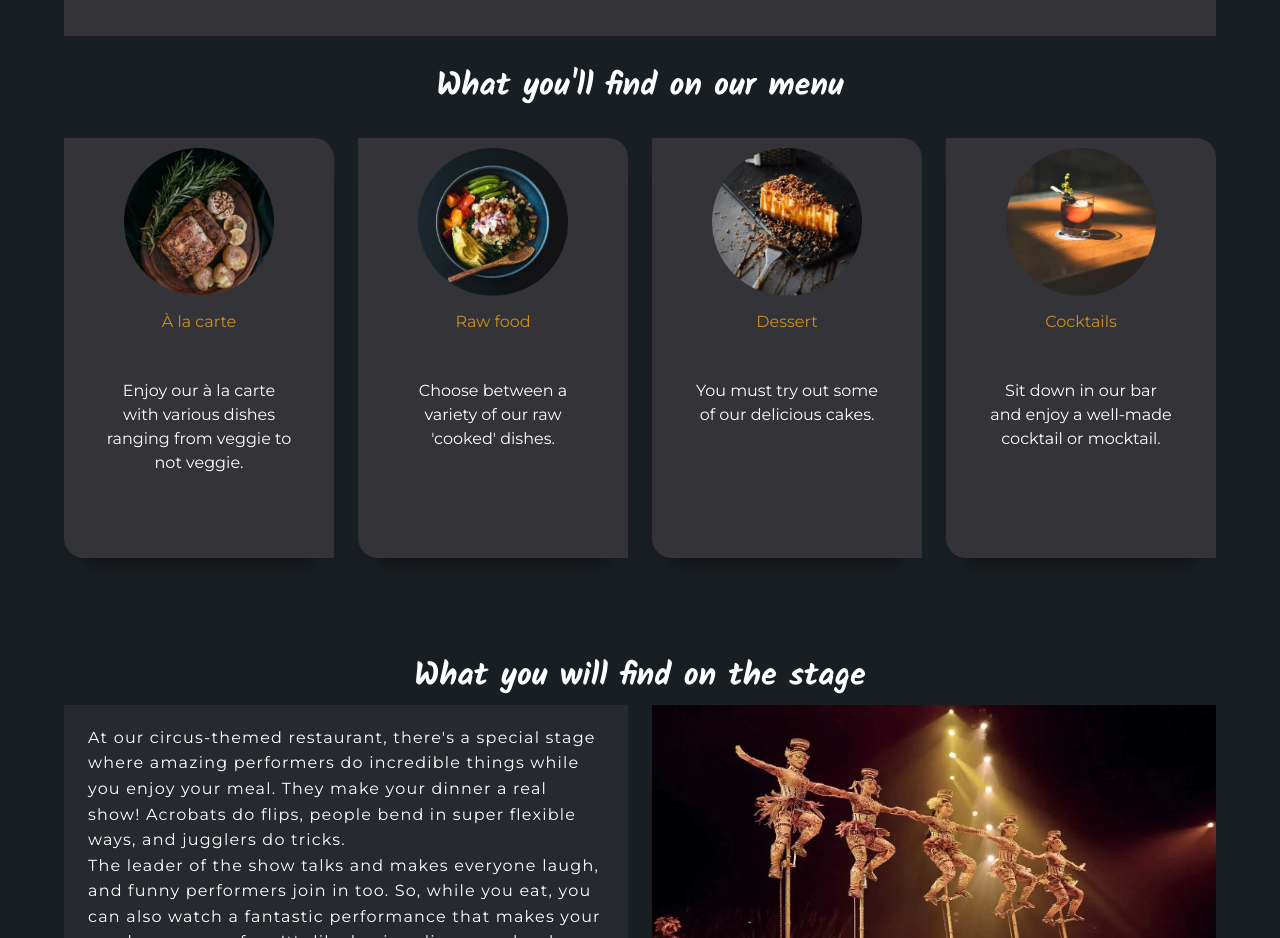
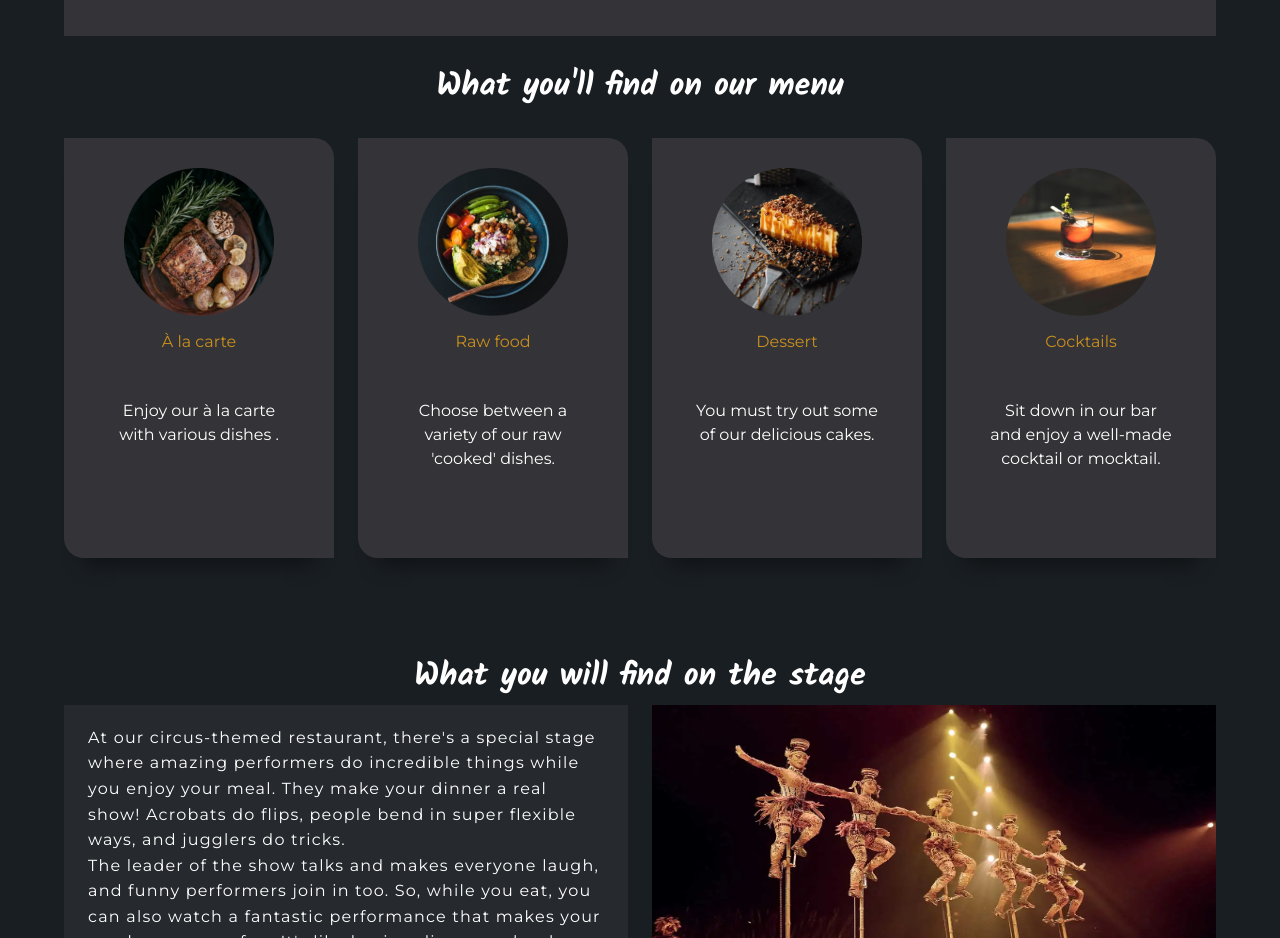
Before and after one commit to AlinaCGM/circus, a React (Create React App) app: page / in a window 1280 px wide. Shown: the part 900-1838 px from the top of the page. Built offline with nearby package versions, Linux system fonts and the light colour scheme.

Commit message:
minor changes in menu-component

```diff
--- a/src/components/restaurantComp/RestaurantComp.js
+++ b/src/components/restaurantComp/RestaurantComp.js
@@ -26,7 +26,7 @@ function RestaurantComp() {
               src={ellipse1}
               alt="Plate with beff, rosemary and potato"
               title="À la carte"
-              description="Enjoy our à la carte with various dishes ranging from veggie to not veggie."
+              description="Enjoy our à la carte with various dishes ."
             />
           </div>
           <div className="col-sm-6 col-lg-3">
--- a/src/components/restaurantComp/restaurantComp.css
+++ b/src/components/restaurantComp/restaurantComp.css
@@ -60,7 +60,7 @@
   }
   #card {
     height: 420px;
-    padding: 10px;
+    padding: 30px 10px;
   }
 }
 
```
